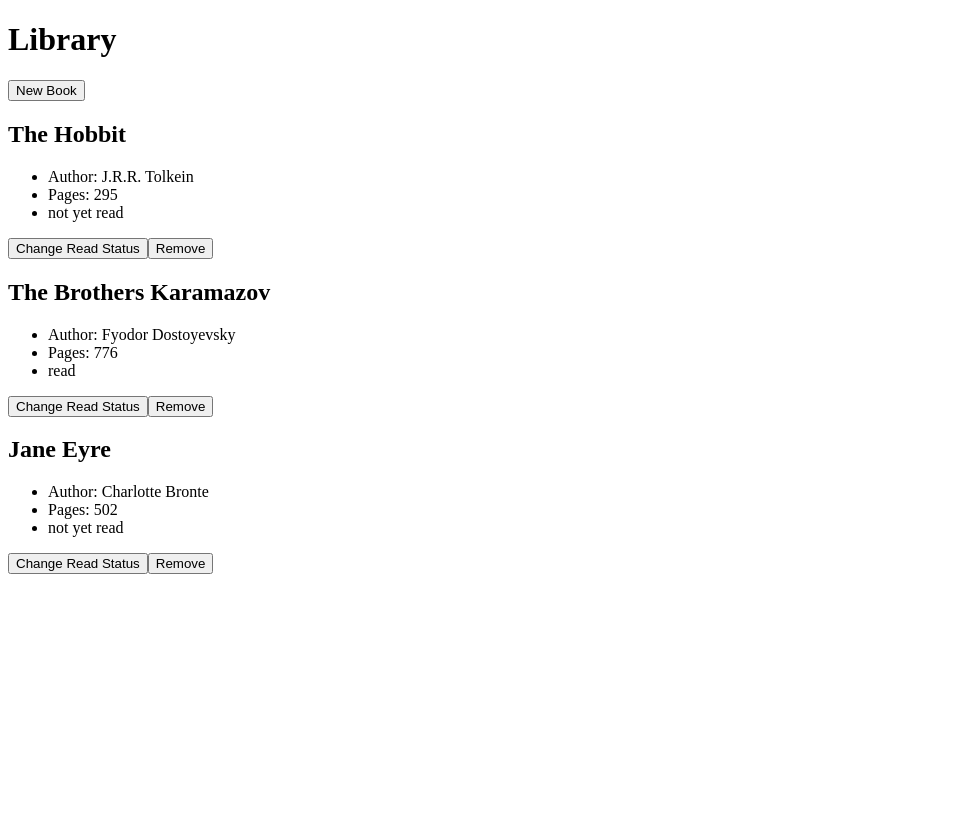
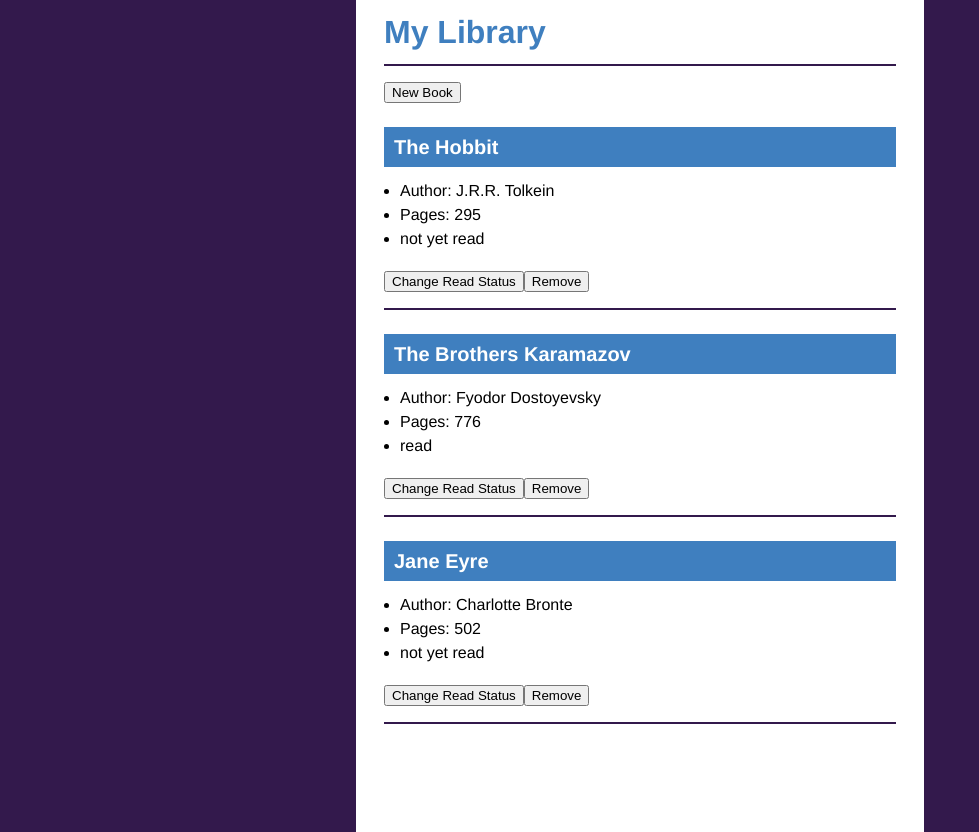
Before and after one commit to werronense/library-list, a plain HTML site: page index.html in a window 1280 px wide. Shown: the whole page, without its empty margins (0-979 px from the left). Before the commit the page ends 800 px from the top, so only its background shows below. Drawn offline with Linux system fonts and the light colour scheme.

Commit message:
Update styles

```diff
--- a/index.html
+++ b/index.html
@@ -1,14 +1,15 @@
 <!DOCTYPE html>
 <html lang="en" dir="ltr">
   <head>
+    <title>My Library</title>
     <meta charset="utf-8">
-    <title>My Library</title>
+    <meta name="viewport" content="width=device-width, initial-scale=1">
     <link rel="stylesheet" href="main.css">
     <script src="main.js" charset="utf-8"></script>
   </head>
   <body>
     <div class="main-container">
-      <h1>Library</h1>
+      <h1>My Library</h1>
       <div id="add-book">
         <button type="button" name="button" id="new-book-button">New Book</button>
         <form id="new-book-form" class="book-form invisible">
--- a/main.css
+++ b/main.css
@@ -1,3 +1,112 @@
+html, body, div, span, applet, object, iframe,
+h1, h2, h3, h4, h5, h6, p, blockquote, pre,
+a, abbr, acronym, address, big, cite, code,
+del, dfn, em, img, ins, kbd, q, s, samp,
+small, strike, strong, sub, sup, tt, var,
+b, u, i, center, dl, dt, dd, ol, ul, li,
+fieldset, form, label, legend, table, caption,
+tbody, tfoot, thead, tr, th, td, article, aside,
+canvas, details, embed, figure, figcaption, footer,
+header, hgroup, menu, nav, output, ruby, section,
+summary, time, mark, audio, video {
+  margin: 0;
+  padding: 0;
+  border: 0;
+  font: inherit;
+  vertical-align: baseline;
+}
+
+/* HTML5 display-role reset for older browsers */
+article, aside, details, figcaption, figure,
+footer, header, hgroup, menu, nav, section {
+  display: block;
+}
+
+body {
+  line-height: 1;
+}
+
+blockquote, q {
+  quotes: none;
+}
+
+blockquote:before, blockquote:after,
+q:before, q:after {
+  content: '';
+  content: none;
+}
+
+table {
+  border-collapse: collapse;
+  border-spacing: 0;
+}
+
+strong, b {
+  font-weight: bold;
+}
+
+em, i {
+  font-style: italic;
+}
+
+a img {
+  border: none;
+}
+/* END RESET*/
+body {
+  background: #33194c;
+  font-family: Helvetica, sans-serif;
+  min-height: 100vh;
+}
+
+.main-container {
+  background: white;
+  min-height: 100vh;
+  margin: 0 auto;
+  padding: 1em 1.75em;
+  width: 40vw;
+}
+
+h1 {
+  color: #3f7fbf;
+  font-size: 2em;
+  font-weight: bold;
+  margin-bottom: 0.5em;
+  padding-bottom: 0.5em;
+}
+
+h1, form, .book {
+  border-bottom: 2px solid #33194c;
+}
+
+/* FORM styles */
+input {
+  margin: 0 0 0.75em 0;
+}
+
+/* BOOK styles */
+.book {
+  margin: 1.5em 0;
+  padding-bottom: 1em;
+}
+
+.book h2 {
+  background: #3f7fbf;
+  color: white;
+  font-size: 1.25em;
+  font-weight: bold;
+  padding: 0.5em;
+}
+
+.book ul {
+  padding: 1em;
+}
+
+.book li {
+  margin-bottom: 0.5em;
+}
+
+/* INVISIBLE class styles */
 .invisible {
   display: none;
 }
```
